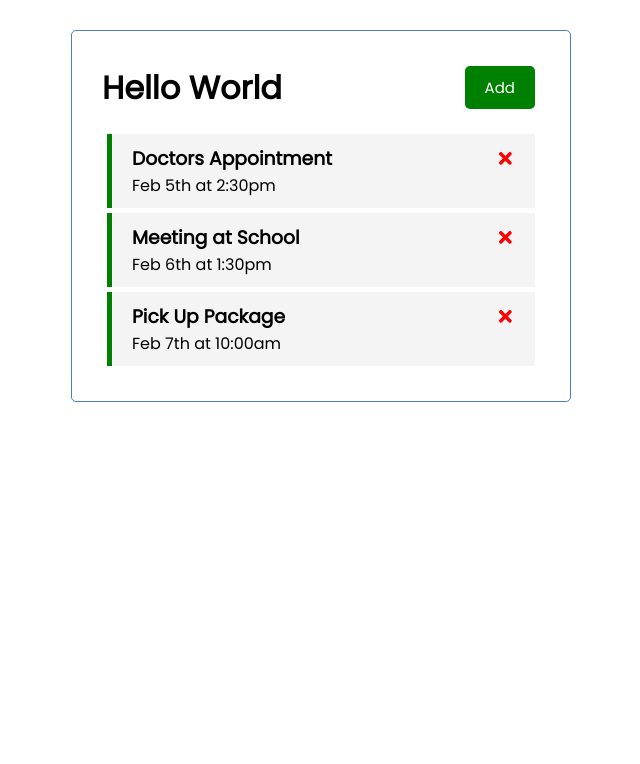
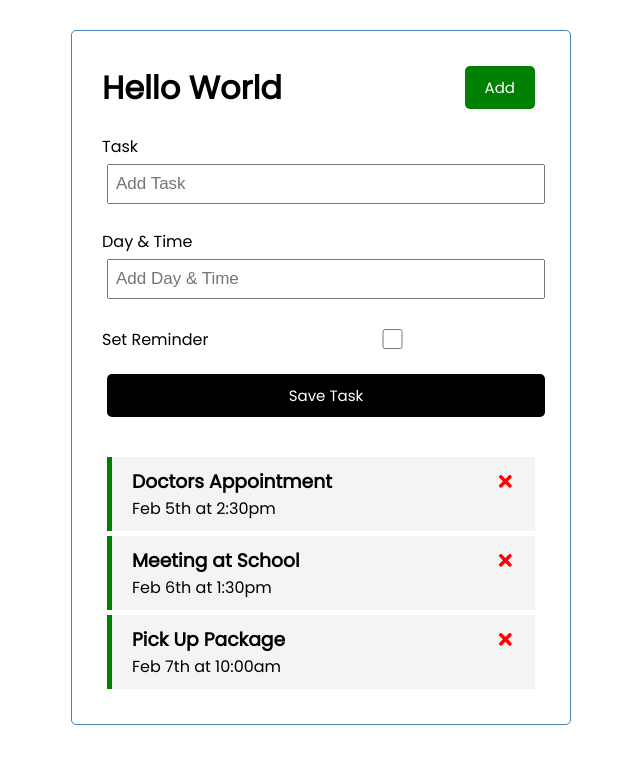
Before and after one commit to m-wardle/react-refresher-task, a React (Create React App) app: page / in a window 1280 px wide. Shown: the top 764 px of the page, without its empty margins (319-959 px from the left). Built offline with nearby package versions, Linux system fonts and the light colour scheme.

Commit message:
Add AddTask component with basic state hooks for Task, Day & Time, and Reminder

```diff
--- a/src/App.tsx
+++ b/src/App.tsx
@@ -1,6 +1,7 @@
 import React, { useState } from 'react';
 import Header from './components/Header'
 import Tasks from './components/Tasks'
+import AddTask from './components/AddTask'
 
 function App() {
   const [tasks, setTasks] = useState([
@@ -41,6 +42,7 @@
   return (
     <div className="container" >
       <Header titleMain="Hello" />
+      <AddTask />
       {tasks.length > 0 ? (
       <Tasks tasks={tasks} onDelete={deleteTask} onToggle={toggleReminder} />)
     : (
--- /dev/null
+++ b/src/components/AddTask.tsx
@@ -0,0 +1,29 @@
+import React, { useState } from 'react';
+
+export interface IAddTaskProps {
+}
+
+export default function AddTask (props: IAddTaskProps) {
+  const [text, setText] = useState('');
+  const [day, setDay] = useState('');
+  const [reminder, setReminder] = useState(false);
+
+  return (
+    <form className='add-form' >
+      <div className='form-control'>
+        <label>Task</label>
+        <input type="text" placeholder='Add Task' value={text} onChange={(e) => setText(e.target.value)} />
+      </div>
+      <div className='form-control'>
+        <label>Day & Time</label>
+        <input type="text" placeholder='Add Day & Time' onChange={(e) => setDay(e.target.value)}/>
+      </div>
+      <div className='form-control form-control-check'>
+        <label>Set Reminder</label>
+        <input type="checkbox" onChange={(e) => setReminder(e.currentTarget.checked)} />
+      </div>
+
+      <input type="submit" value='Save Task' className='btn btn-block' />
+    </form>
+  );
+}
```
